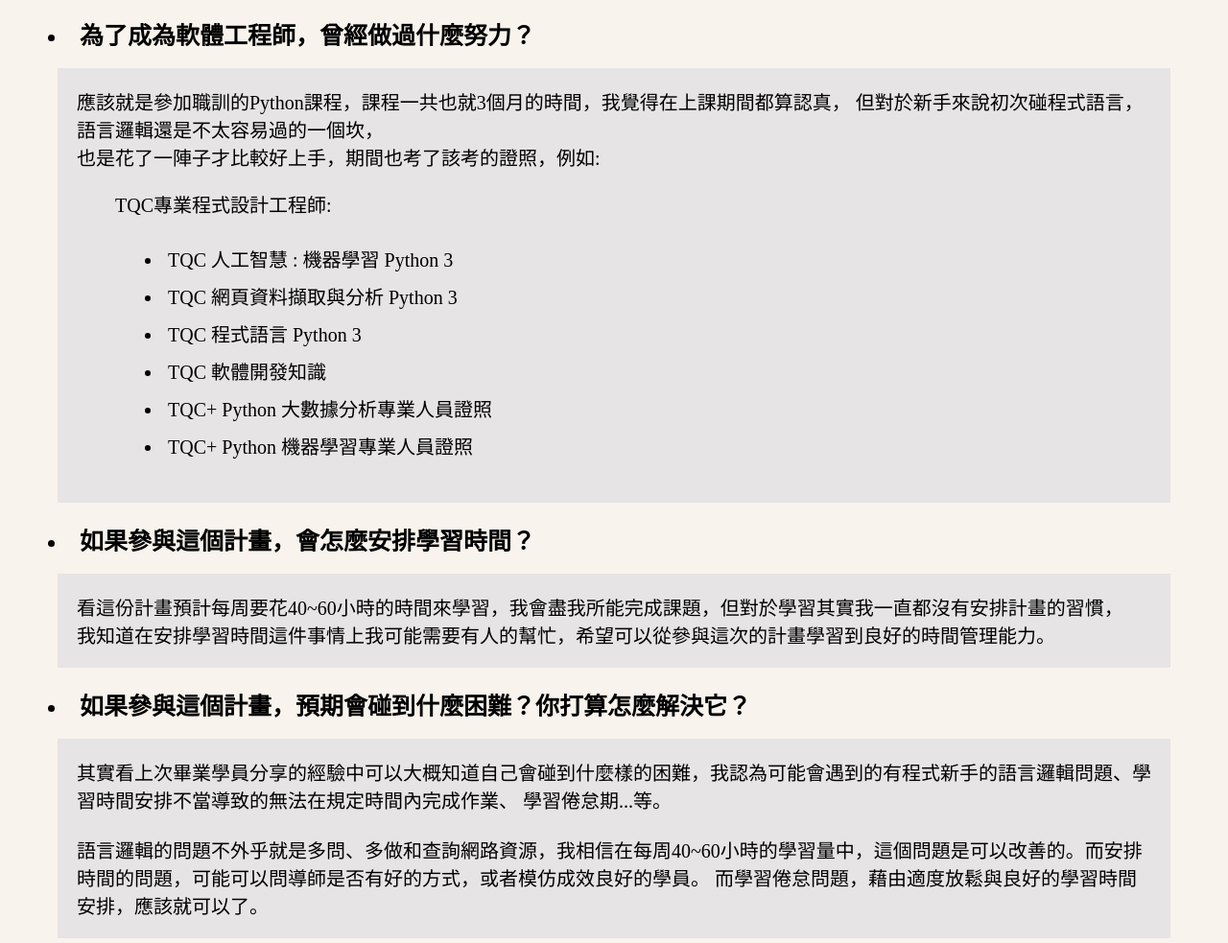
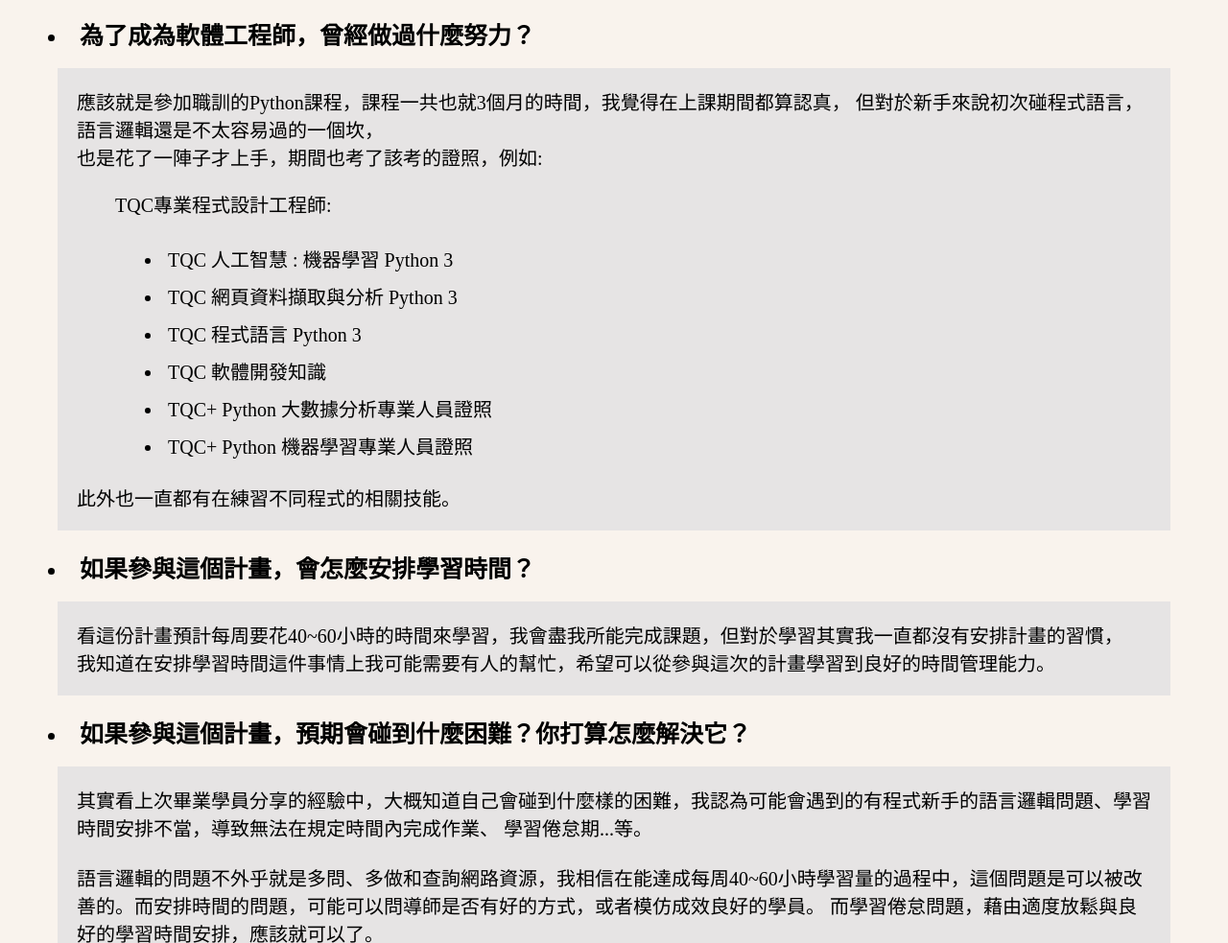
Before and after one commit to yuioo1748/yuioo1748.github.io, a plain HTML site: page index.html in a window 1280 px wide. Shown: the part 717-1700 px from the top of the page at 96% size. Drawn offline with Linux system fonts and the light colour scheme.

Commit message:
change some

```diff
--- a/index.html
+++ b/index.html
@@ -64,7 +64,7 @@
 		<div class="content">
 			<div>應該就是參加職訓的Python課程，課程一共也就3個月的時間，我覺得在上課期間都算認真，
 			但對於新手來說初次碰程式語言，語言邏輯還是不太容易過的一個坎，</div>
-			也是花了一陣子才比較好上手，期間也考了該考的證照，例如:
+			也是花了一陣子才上手，期間也考了該考的證照，例如:
 			<ul>
 				<div>TQC專業程式設計工程師:</div><br/>
 				<li style="margin-left:50px;padding:5px;">TQC 人工智慧 : 機器學習  Python 3</li>
@@ -74,7 +74,7 @@
 				<li style="margin-left:50px;padding:5px;">TQC+ Python 大數據分析專業人員證照</li>
 				<li style="margin-left:50px;padding:5px;">TQC+ Python 機器學習專業人員證照</li>
 			</ul>
-
+			<div>此外也一直都有在練習不同程式的相關技能。</div>
 		</div>
 	<li class="spot"><a class="title">如果參與這個計畫，會怎麼安排學習時間？</a></li><br/>
 		<div class="content">
@@ -83,9 +83,9 @@
 		</div>
 	<li class="spot"><a class="title">如果參與這個計畫，預期會碰到什麼困難？你打算怎麼解決它？</a></li><br/>
 		<div class="content">
-			<div>其實看上次畢業學員分享的經驗中可以大概知道自己會碰到什麼樣的困難，我認為可能會遇到的有程式新手的語言邏輯問題、學習時間安排不當導致的無法在規定時間內完成作業、
+			<div>其實看上次畢業學員分享的經驗中，大概知道自己會碰到什麼樣的困難，我認為可能會遇到的有程式新手的語言邏輯問題、學習時間安排不當，導致無法在規定時間內完成作業、
 			學習倦怠期...等。</div><br/>
-			語言邏輯的問題不外乎就是多問、多做和查詢網路資源，我相信在每周40~60小時的學習量中，這個問題是可以改善的。而安排時間的問題，可能可以問導師是否有好的方式，或者模仿成效良好的學員。
+			語言邏輯的問題不外乎就是多問、多做和查詢網路資源，我相信在能達成每周40~60小時學習量的過程中，這個問題是可以被改善的。而安排時間的問題，可能可以問導師是否有好的方式，或者模仿成效良好的學員。
 			而學習倦怠問題，藉由適度放鬆與良好的學習時間安排，應該就可以了。
 		</div>
 	<li class="spot"><a class="title">是否有想要加入的軟體公司？為什麼想加入該公司？</a></li><br/>
```
